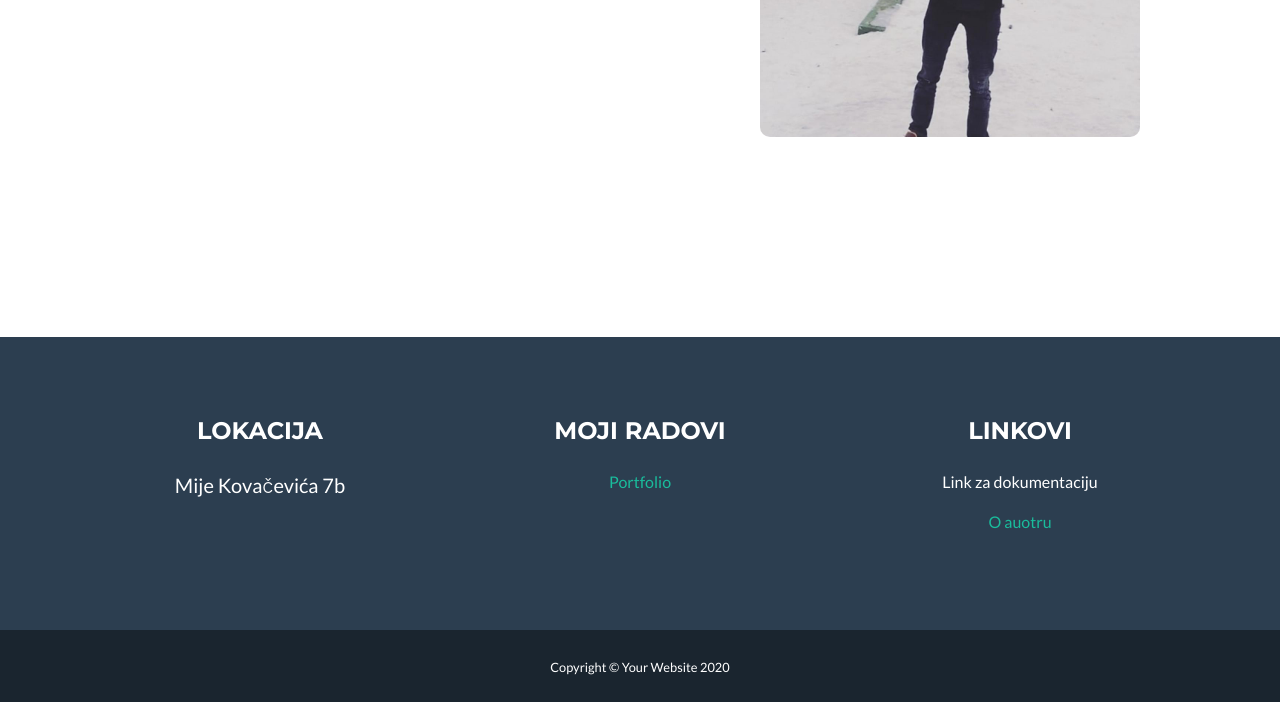
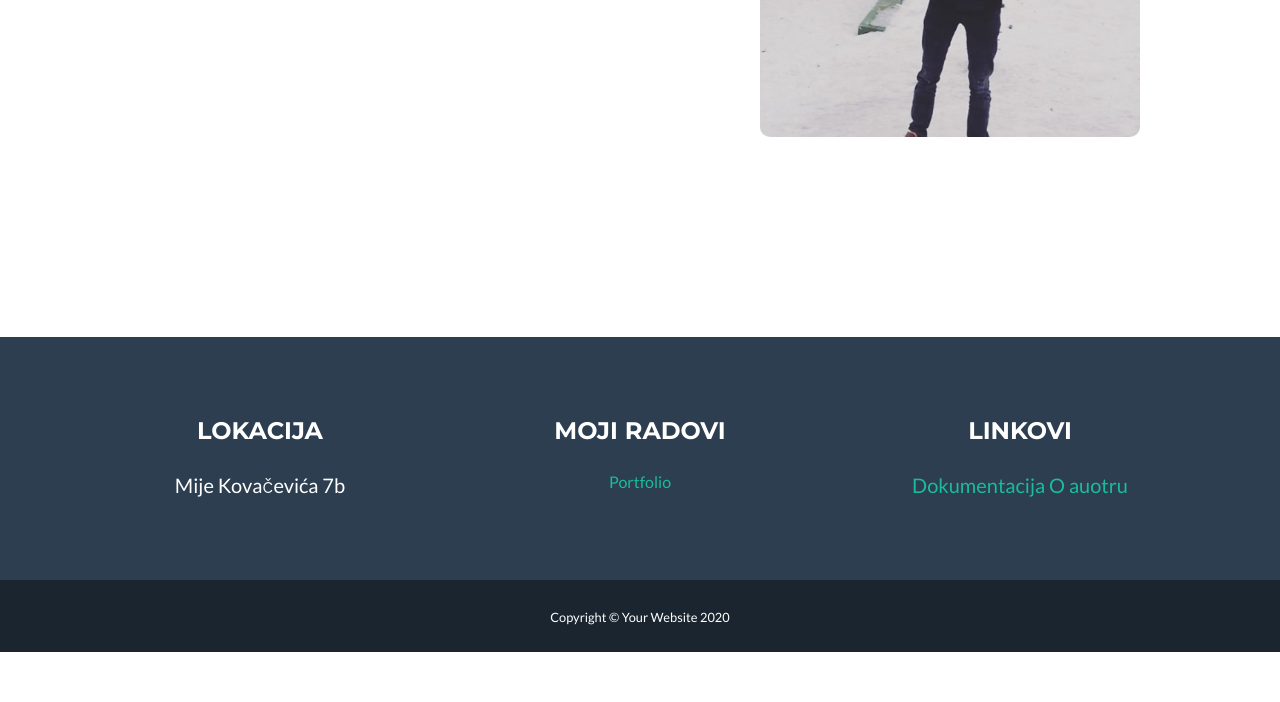
Before and after one commit to markomihajlovic26/markomihajlovic26.github.io, a plain HTML site: page oautoru.html in a window 1280 px wide. Shown: the part 487-1189 px from the top of the page. After the commit the page ends 1139 px from the top, so only its background shows below. Drawn offline with nearby package versions, Linux system fonts and the light colour scheme.

Commit message:
gotov sajt

```diff
--- a/oautoru.html
+++ b/oautoru.html
@@ -65,7 +65,7 @@
                     <div class="col-lg-4" id="mojiLinkovi">
                         <h4 class="text-uppercase mb-4">Linkovi</h4>
                         <p class="lead mb-0">
-                            <p>Link za dokumentaciju</p>
+                            <a href="Dokumentacija.docx">Dokumentacija</a>
                             <a href="oautoru.html">O auotru</a>
 
                         </p>
```
